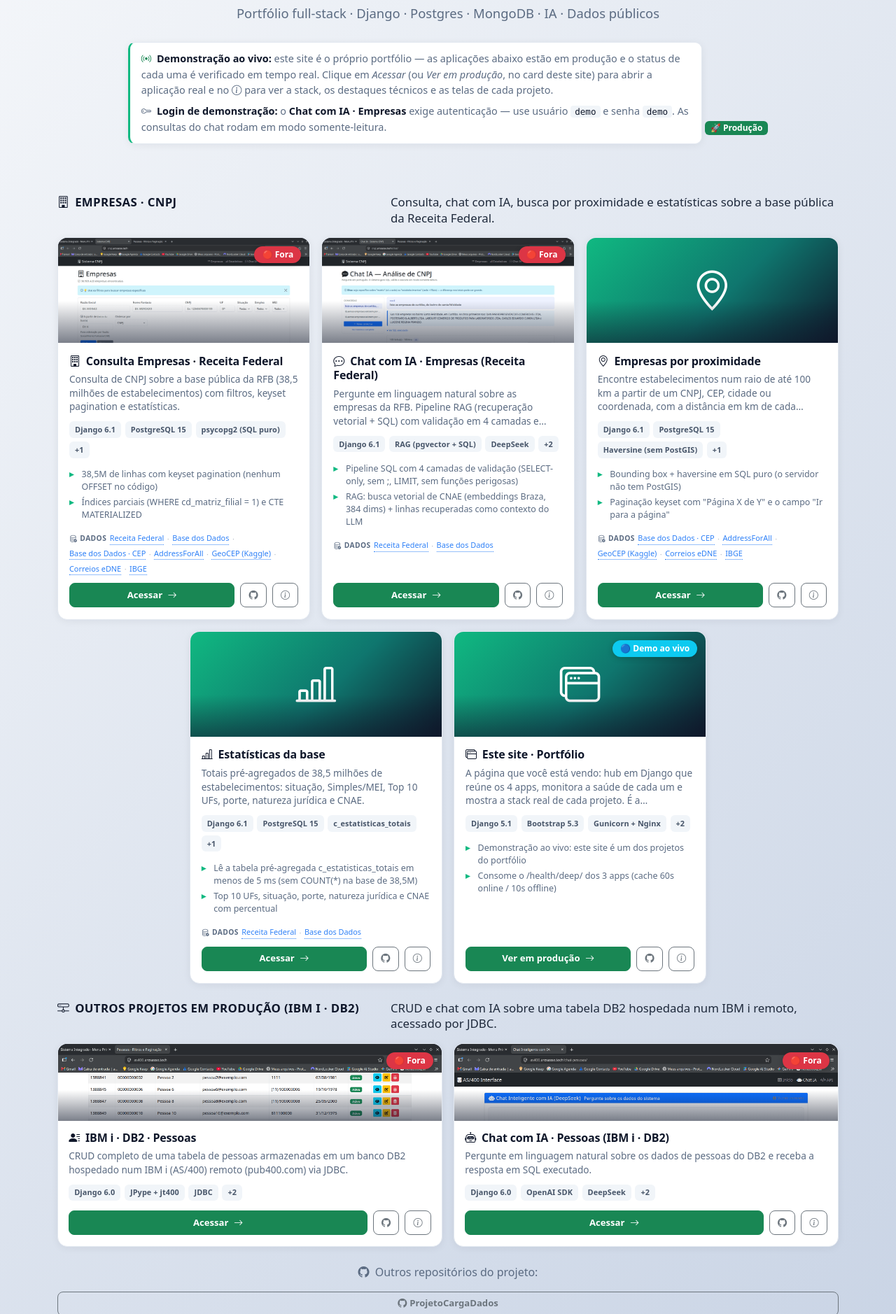
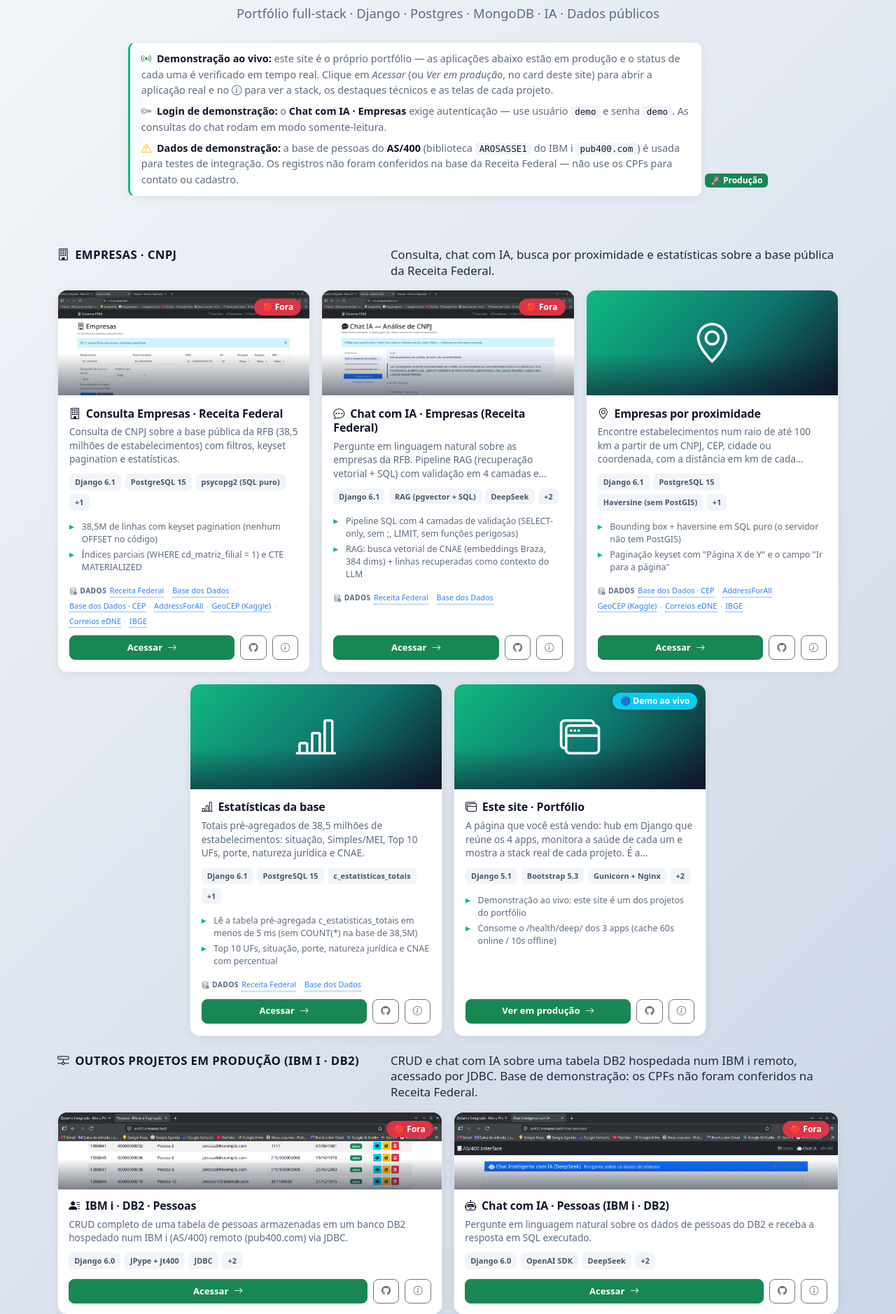
Before and after one commit to antoniorosasse/menu_interface, a Django app: page / in a window 1280 px wide. Shown: the part 175-2053 px from the top of the page at 70% size. Run offline with Django 5.2, Linux system fonts and the light colour scheme; data that the repository does not hold is empty; some libraries are stand-ins or nearby versions.

Commit message:
Aviso de dados de demonstracao do AS/400 no menu e na secao

```diff
--- a/core/templates/core/menu.html
+++ b/core/templates/core/menu.html
@@ -444,6 +444,15 @@
                         use usuário <code>demo</code> e senha <code>demo</code>.
                         As consultas do chat rodam em modo somente-leitura.
                     </span>
+
+                    <span class="d-block mt-2">
+                        <i class="bi bi-exclamation-triangle me-1 text-warning"></i>
+                        <strong>Dados de demonstração:</strong>
+                        a base de pessoas do <strong>AS/400</strong> (biblioteca
+                        <code>AROSASSE1</code> do IBM i <code>pub400.com</code>) é usada para
+                        testes de integração. Os registros não foram conferidos na base da
+                        Receita Federal — não use os CPFs para contato ou cadastro.
+                    </span>
                 </div>
 
                 <!-- Badge do Ambiente -->
--- a/core/views.py
+++ b/core/views.py
@@ -541,7 +541,8 @@ def _montar_contexto(request):
         {
             'id': 'as400',
             'titulo': 'Outros projetos em produção (IBM i · DB2)',
-            'descricao': 'CRUD e chat com IA sobre uma tabela DB2 hospedada num IBM i remoto, acessado por JDBC.',
+            'descricao': 'CRUD e chat com IA sobre uma tabela DB2 hospedada num IBM i remoto, acessado por JDBC. '
+                         'Base de demonstração: os CPFs não foram conferidos na Receita Federal.',
             'classe_grid': 'row-cols-1 row-cols-md-2',
             'compacto': True,
             'projetos': [p for p in projetos if p.get('secao') == 'as400'],
```
